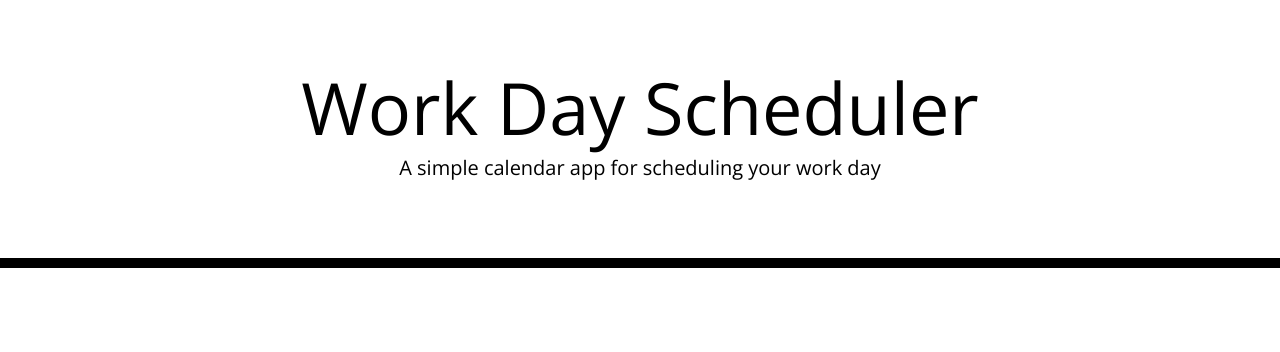
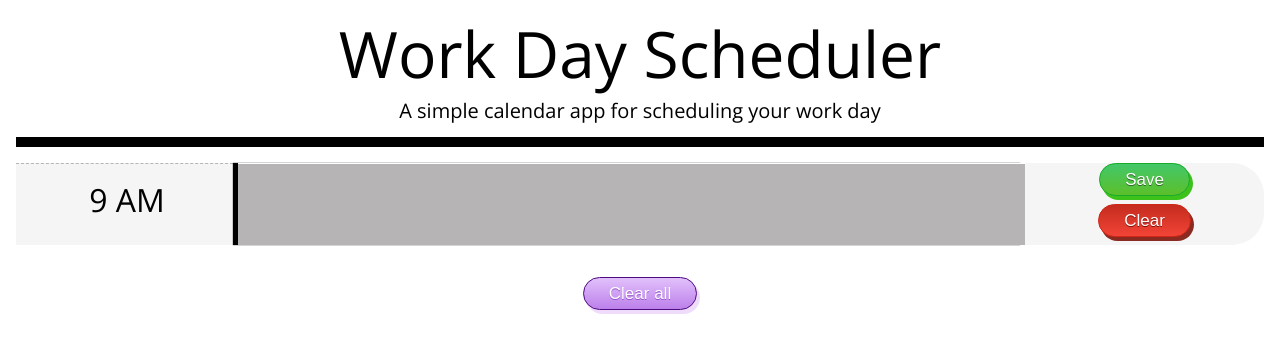
Before and after one commit to luizfroes/work-day-scheduler, a plain HTML site: page index.html in a window 1280 px wide. Drawn offline with nearby package versions, Linux system fonts and the light colour scheme; files that its build step writes are made by us from their sources.

Commit message:
Added the card on html and Styled

```diff
--- a/assets/css/style.css
+++ b/assets/css/style.css
@@ -1,16 +1,12 @@
+* {
+  box-sizing: border-box;
+}
+
 body {
-  font-family: 'Open Sans', sans-serif;
+  font-family: "Open Sans", sans-serif;
   font-size: 16px;
   line-height: 1;
-}
-
-textarea {
-  background: transparent;
-  border: none;
-  resize: none;
-  color: #000000;
-  border-left: 1px solid black;
-  padding: 10px;
+  margin: 1rem;
 }
 
 .jumbotron {
@@ -19,6 +15,15 @@ textarea {
   color: black;
   border-radius: 0;
   border-bottom: 10px solid black;
+  margin-bottom: 1rem;
+}
+
+.card-container {
+  display: flex;
+  flex-direction: row;
+  flex-wrap: wrap;
+  background-color: white;
+  padding-bottom: 1rem;
 }
 
 .description {
@@ -30,42 +35,171 @@ textarea {
   border-radius: 15px;
 }
 
-.row {
-  white-space: pre-wrap;
-  height: 80px;
-  border-top: 1px solid white;
+.clear-btn-container {
+  margin-top: 1rem;
+}
+
+/* Group selector for hour-container, btn-container and clear-container */
+.hour-container,
+.btn-container,
+.clear-btn-container {
+  display: flex;
+  align-items: center;
+  justify-content: center;
+  flex-grow: 1;
+}
+
+.textarea-container {
+  flex-grow: 4;
+  vertical-align: center;
+  background-color: #b6b4b4;
+  box-shadow: -5px 0px 1px 0px black;
+  border-top: white 1px solid;
+}
+
+.textarea {
+  background: transparent;
+  border: none;
+  resize: none;
+  color: #000000;
+
+  width: 100%;
+  height: 100%;
+}
+
+.btn-container {
+  flex-direction: column;
+  border-radius: 0rem 2rem 2rem 0rem;
+}
+
+.hour-container {
+  border-top: dashed 1px #b6b4b4;
+}
+
+.btn-container,
+.hour-container {
+  background-color: whitesmoke;
+  padding-bottom: 0.5rem;
 }
 
 .hour {
-  background-color: #ffffff;
   color: #000000;
-  border-top: 1px dashed #000000;
+  justify-content: center;
+  margin: 0rem;
 }
 
-.past {
-  background-color: #d3d3d3;
-  color: white;
+.textarea-present {
+  flex-grow: 4;
+  vertical-align: center;
+  background-color: #46f37f;
+  box-shadow: -5px 0px 1px 0px black;
+  border-top: white 1px solid;
 }
 
-.present {
-  background-color: #ff6961;
-  color: white;
+.textarea-future {
+  flex-grow: 4;
+  vertical-align: center;
+  background-color: #f59445;
+  box-shadow: -5px 0px 1px 0px black;
+  border-top: white 1px solid;
 }
 
-.future {
-  background-color: #77dd77;
-  color: white;
+/* Save button */
+.save-btn {
+  box-shadow: 3px 4px 0px 0px #3dc21b;
+  background: linear-gradient(to bottom, #44c767 5%, #5cbf2a 100%);
+  background-color: #44c767;
+  border-radius: 18px;
+  border: 1px solid #18ab29;
+  display: inline-block;
+  cursor: pointer;
+  color: #ffffff;
+  font-family: Arial;
+  font-size: 17px;
+  padding: 7px 25px;
+  text-decoration: none;
+  text-shadow: 0px 1px 0px #2f6627;
+  margin-bottom: 0.5rem;
 }
 
-.saveBtn {
-  border-left: 1px solid black;
-  border-top-right-radius: 15px;
-  border-bottom-right-radius: 15px;
-  background-color: #06aed5;
-  color: white;
+.save-btn:hover {
+  background: linear-gradient(to bottom, #5cbf2a 5%, #44c767 100%);
+  background-color: #5cbf2a;
 }
 
-.saveBtn i:hover {
-  font-size: 20px;
-  transition: all 0.3s ease-in-out;
+.save-btn:active {
+  position: relative;
+  top: 1px;
 }
+
+/* clear button */
+.clear-btn {
+  box-shadow: 3px 4px 0px 0px #8a2a21;
+  background: linear-gradient(to bottom, #c62d1f 5%, #f24437 100%);
+  background-color: #c62d1f;
+  border-radius: 18px;
+  border: 1px solid #d02718;
+  display: inline-block;
+  cursor: pointer;
+  color: #ffffff;
+  font-family: Arial;
+  font-size: 17px;
+  padding: 7px 25px;
+  text-decoration: none;
+  text-shadow: 0px 1px 0px #810e05;
+}
+.clear-btn:hover {
+  background: linear-gradient(to bottom, #f24437 5%, #c62d1f 100%);
+  background-color: #f24437;
+}
+
+.clear-btn:active {
+  position: relative;
+  top: 1px;
+}
+
+/* clear all button */
+.clear-all-btn {
+  box-shadow: 3px 4px 0px 0px #efdcfb;
+  background: linear-gradient(to bottom, #dfbdfa 5%, #bc80ea 100%);
+  background-color: #dfbdfa;
+  border-radius: 18px;
+  border: 1px solid #4f0c80;
+  display: inline-block;
+  cursor: pointer;
+  color: #ffffff;
+  font-family: Arial;
+  font-size: 17px;
+  padding: 7px 25px;
+  text-decoration: none;
+  text-shadow: 0px 1px 0px #9752cc;
+}
+.clear-all-btn:hover {
+  background: linear-gradient(to bottom, #bc80ea 5%, #dfbdfa 100%);
+  background-color: #bc80ea;
+}
+
+.clear-all-btn:active {
+  position: relative;
+  top: 1px;
+}
+
+/* tablet properties */
+@media screen and (max-width: 850px) and (min-width: 577px) {
+}
+
+/* mobile properties */
+@media screen and (max-width: 576px) {
+  .card-container {
+    flex-direction: column;
+  }
+
+  .btn-container {
+    flex-direction: row;
+    padding-top: 00.5rem;
+  }
+
+  .save-btn {
+    margin-bottom: 0px;
+  }
+}
--- a/index.html
+++ b/index.html
@@ -5,20 +5,23 @@
     <meta name="viewport" content="width=device-width, initial-scale=1.0" />
     <meta http-equiv="X-UA-Compatible" content="ie=edge" />
     <link
+      href="https://cdn.jsdelivr.net/npm/bootstrap@5.0.2/dist/css/bootstrap.min.css"
       rel="stylesheet"
-      href="https://stackpath.bootstrapcdn.com/bootstrap/4.3.1/css/bootstrap.min.css"
+      integrity="sha384-EVSTQN3/azprG1Anm3QDgpJLIm9Nao0Yz1ztcQTwFspd3yD65VohhpuuCOmLASjC"
+      crossorigin="anonymous"
     />
     <link
       rel="stylesheet"
-      href="https://use.fontawesome.com/releases/v5.8.1/css/all.css"
-      integrity="sha384-50oBUHEmvpQ+1lW4y57PTFmhCaXp0ML5d60M1M7uH2+nqUivzIebhndOJK28anvf"
+      href="https://cdnjs.cloudflare.com/ajax/libs/font-awesome/6.0.0-beta2/css/all.min.css"
+      integrity="sha512-YWzhKL2whUzgiheMoBFwW8CKV4qpHQAEuvilg9FAn5VJUDwKZZxkJNuGM4XkWuk94WCrrwslk8yWNGmY1EduTA=="
       crossorigin="anonymous"
+      referrerpolicy="no-referrer"
     />
     <link
       href="https://fonts.googleapis.com/css?family=Open+Sans&display=swap"
       rel="stylesheet"
     />
-    <link rel="stylesheet" href="style.css" />
+    <link rel="stylesheet" href="./assets/css/style.css" />
     <title>Work Day Scheduler</title>
   </head>
 
@@ -28,11 +31,26 @@
       <p class="lead">A simple calendar app for scheduling your work day</p>
       <p id="currentDay" class="lead"></p>
     </header>
-    <div class="container">
-      <!-- Timeblocks go here -->
-    </div>
+    <main class="main" id="main">
+      <div class="card-container" id="card-container">
+        <div class="hour-container">
+          <h2 class="hour">9 AM</h2>
+        </div>
+        <div class="textarea-container">
+          <textarea class="textarea"></textarea>
+        </div>
+        <div class="btn-container">
+          <button class="save-btn">Save</button>
+          <button class="clear-btn">Clear</button>
+        </div>
+      </div>
+      <div class="clear-btn-container">
+        <button class="clear-all-btn" id="clear-all-btn">Clear all</button>
+      </div>
+    </main>
 
     <script src="https://cdnjs.cloudflare.com/ajax/libs/jquery/3.2.1/jquery.min.js"></script>
     <script src="https://cdnjs.cloudflare.com/ajax/libs/moment.js/2.24.0/moment.min.js"></script>
+    <script src="./assets/js/index.js"></script>
   </body>
 </html>
```
